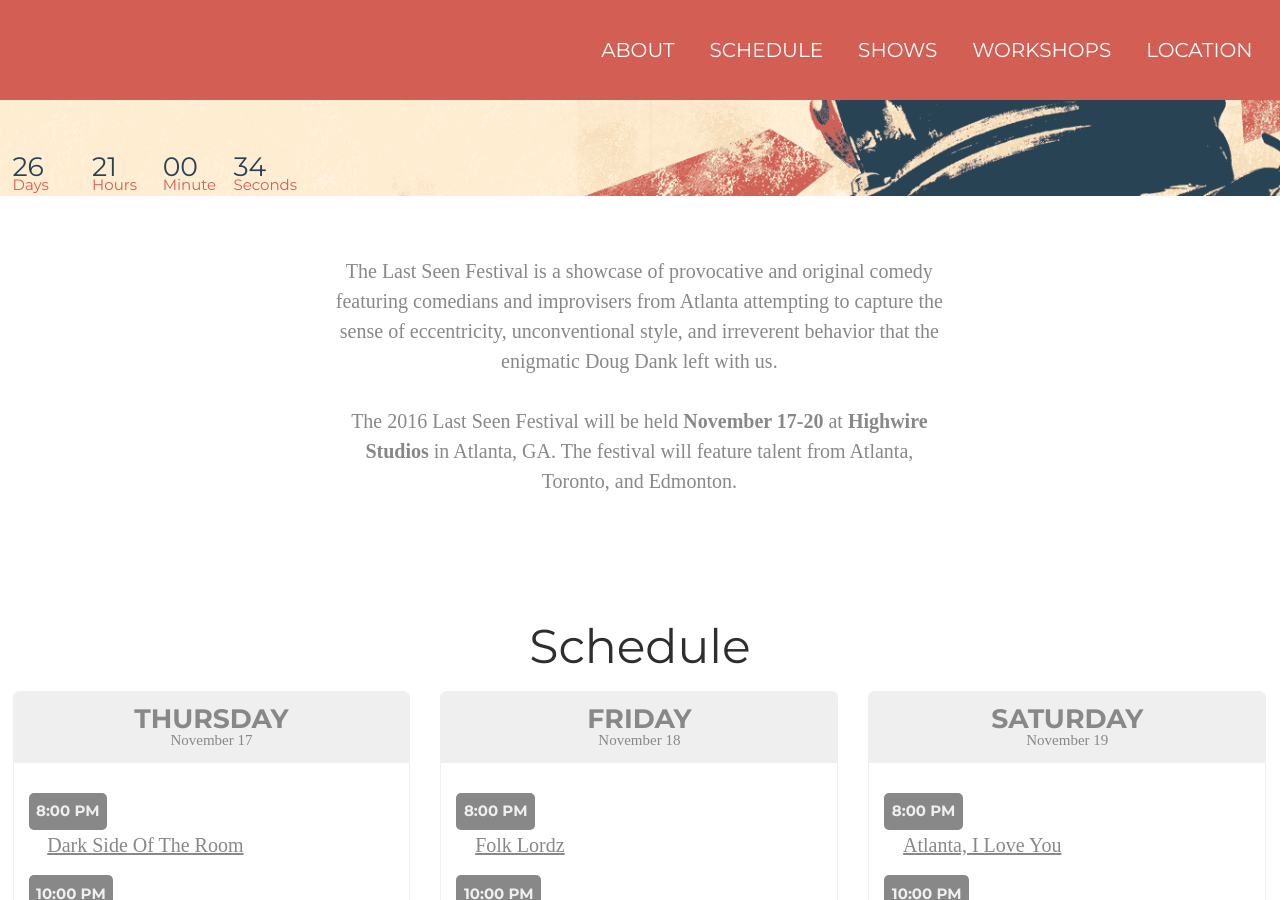
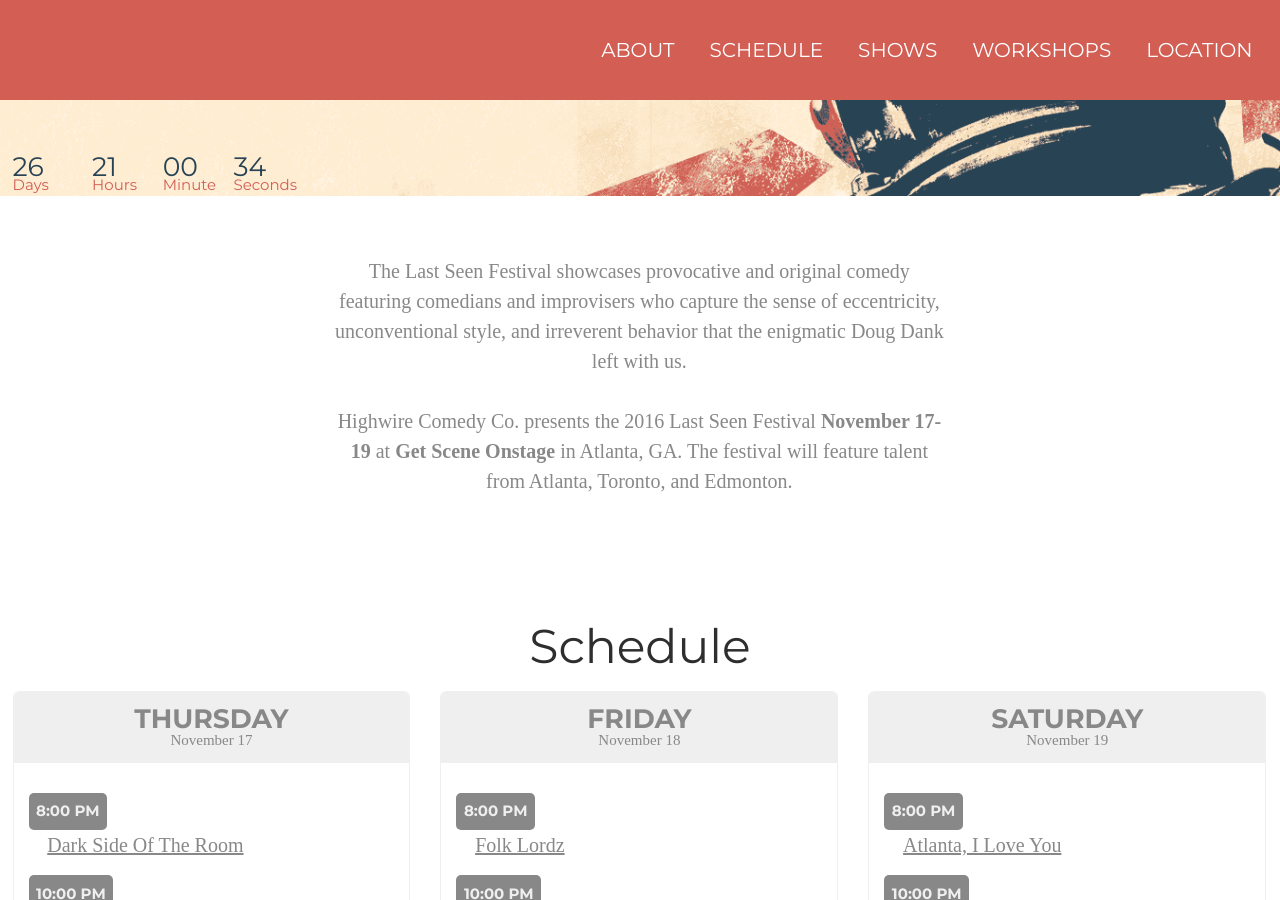
Before and after one commit to babycourageous/thelastseenfestival.com, a Jekyll site: the page built from index.html, in a window 1280 px wide and 900 px high, scrolled down 614 px. Built offline with Jekyll 4.4.1, drawn with Linux system fonts in a browser that asks for light colours; some web fonts are replaced.

Commit message:
Update about blurb

```diff
--- a/_data/info.yml
+++ b/_data/info.yml
@@ -1,7 +1,7 @@
 about: |
-  The Last Seen Festival is a showcase of provocative and original comedy featuring comedians and improvisers from Atlanta attempting to capture the sense of eccentricity, unconventional style, and irreverent behavior that the enigmatic Doug Dank left with us.
+  The Last Seen Festival showcases provocative and original comedy featuring comedians and improvisers who capture the sense of eccentricity, unconventional style, and irreverent behavior that the enigmatic Doug Dank left with us.
 
-  The 2016 Last Seen Festival will be held __November 17-20__ at __Highwire Studios__ in Atlanta, GA. The festival will feature talent from Atlanta, Toronto, and Edmonton.
+  Highwire Comedy Co. presents the 2016 Last Seen Festival __November 17-19__ at __Get Scene Onstage__ in Atlanta, GA. The festival will feature talent from Atlanta, Toronto, and Edmonton.
 when:
   from: '2016/11/17'
   to: '2016/11/19'
```
